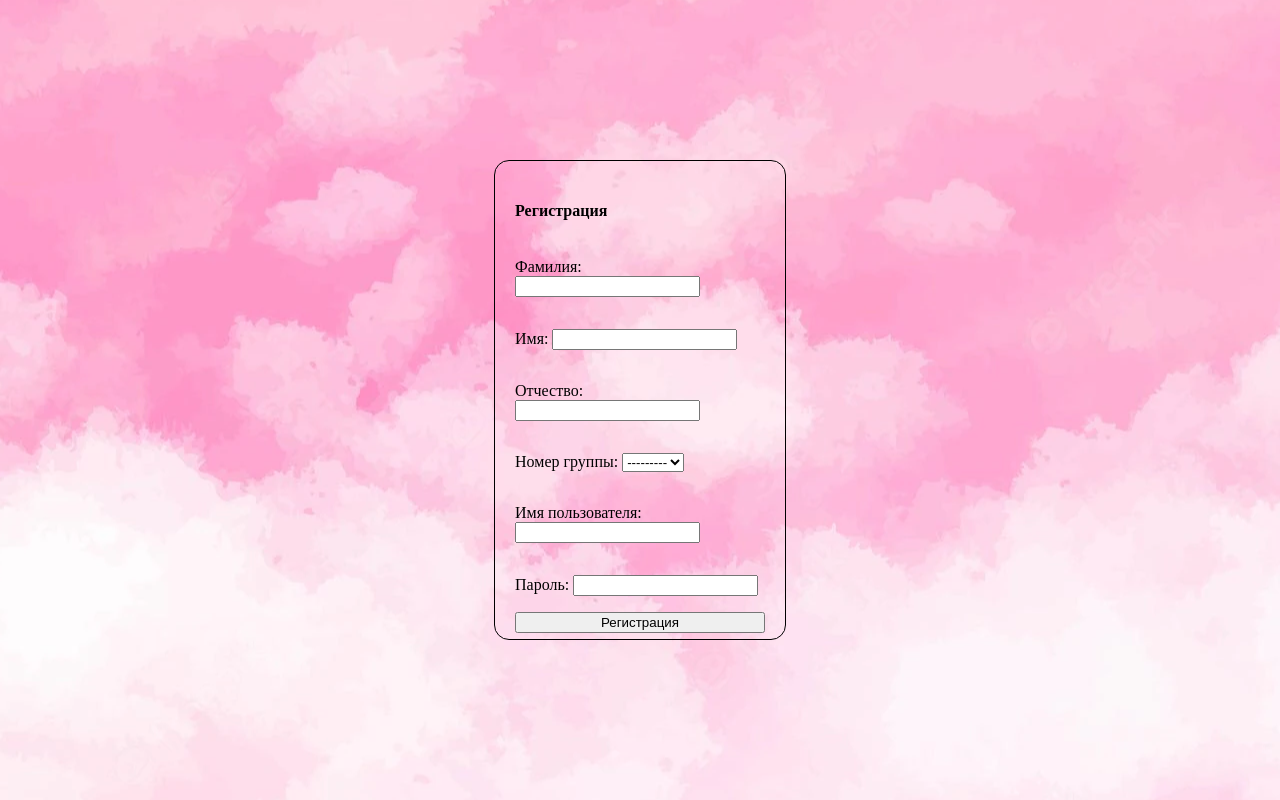
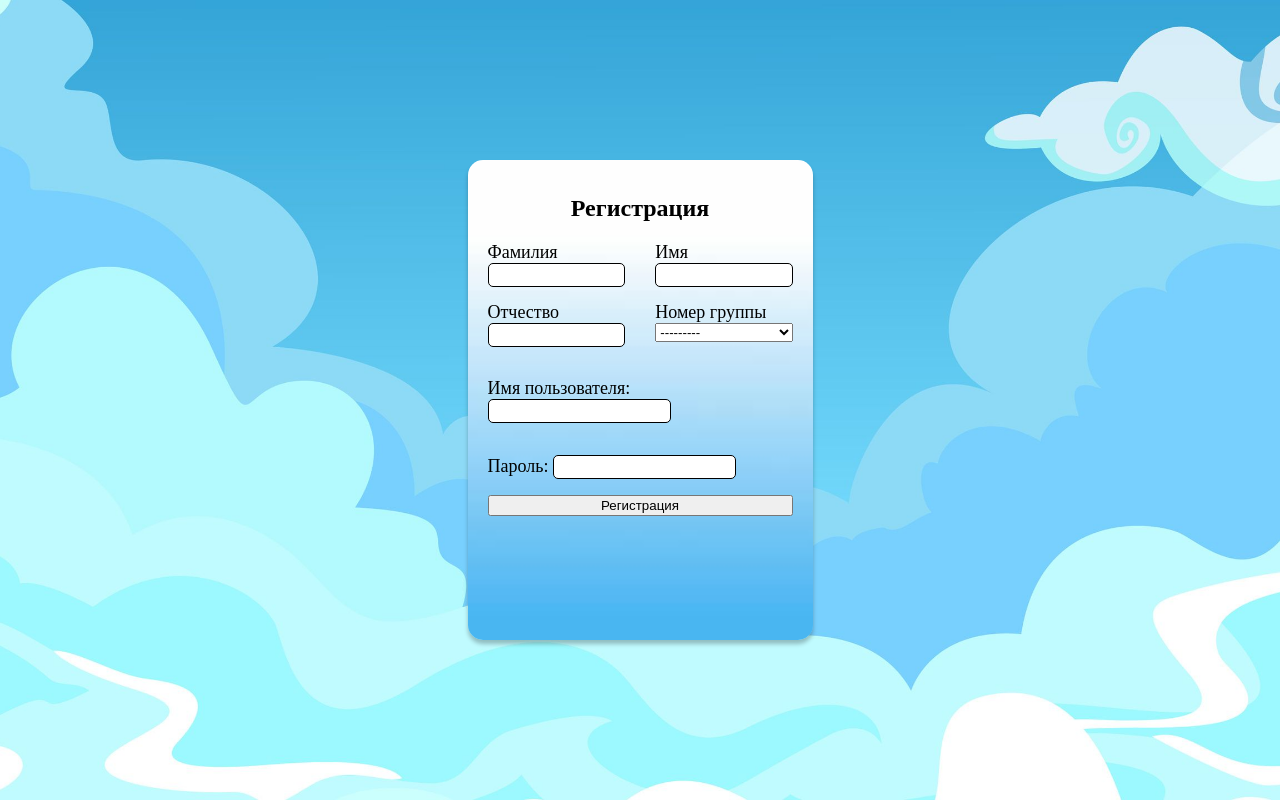
Before and after one commit to Polinaphlej02/TIS, a Django app: page /authorization/registration/ in a window 1280 px wide. Run offline with Django 4.2, Linux system fonts and the light colour scheme; data that the repository does not hold is empty.

Commit message:
reg-styles

```diff
--- a/App/TIS/templates/TIS/registration.html
+++ b/App/TIS/templates/TIS/registration.html
@@ -8,16 +8,62 @@
             display: flex;
             height: 100vh;
             margin: 0;
-            background: url("../../static/pictures/hand-painted-watercolor-background-pink-with-sky-and-clouds-shape_41066-2077.png") no-repeat center center fixed;
+            background: url("../../static/pictures/cloud_background.jpg") no-repeat center center fixed;
+            background-size: auto;
+            background-size: cover;
         }
+
         form {
-            width: 250px;
-            border: 1px solid;
+            width: 305px;
             padding: 20px;
             display: flex;
             flex-direction: column;
             margin: 20vh auto;
             border-radius: 15px;
+
+            background: url("../../static/pictures/suda.jpg") no-repeat center center;
+            background-size: auto;
+            background-size: cover;
+            box-shadow: 0 4px 4px rgba(0,0,0,.25);
+        }
+
+        form h4 {
+            display: flex;
+            justify-content: center;
+            margin-top: 15px;
+            font-size: 24px;
+            margin-bottom: 20px;
+        }
+
+        form input {
+            height: 20px;
+            border-radius: 5px;
+            border: 1px black solid;
+        }
+
+        form label {
+            font-size: 18px;
+        }
+
+        .group__wrapper,
+        .patronomic__wrapper,
+        .name__wrapper,
+        .surname__wrapper {
+            display: flex;
+            flex-direction: column;
+            width: 45%;
+        }
+
+        .group__wrapper,
+        .name__wrapper {
+            margin-left: auto;
+        }
+
+        .second-row,
+        .name-surname__wrapper {
+            display: flex;
+            flex-direction: row;
+            margin-bottom: 15px;
         }
     </style>
 </head>
@@ -25,14 +71,30 @@
 <form action="{% url 'registration' %}" method="post">
     <h4>Регистрация</h4>
     {% csrf_token %}
-    <p><label for="{{ form.last_name.id_for_label }}">{{ form.last_name.label }}: </label>{{ form.last_name }}</p>
-    <div>{{ form.last_name.errors }}</div>
-    <p><label for="{{ form.first_name.id_for_label }}">{{ form.first_name.label }}: </label>{{ form.first_name }}</p>
-    <div>{{ form.first_name.errors }}</div>
-    <p><label for="{{ form.patronymic.id_for_label }}">{{ form.patronymic.label }}: </label>{{ form.patronymic }}</p>
-    <div>{{ form.patronymic.errors }}</div>
-    <p><label for="{{ form.num_group.id_for_label }}">{{ form.num_group.label}}: </label>{{ form.num_group }}</p>
-    <div>{{ form.num_group.errors }}</div>
+    <div class="name-surname__wrapper">
+        <div class="surname__wrapper">
+            <label for="{{ form.last_name.id_for_label }}">{{ form.last_name.label }}</label>
+            {{ form.last_name }}
+            <div>{{ form.last_name.errors }}</div>
+        </div>
+        <div class="name__wrapper">
+        <label for="{{ form.first_name.id_for_label }}">{{ form.first_name.label }}</label>
+        {{ form.first_name }}
+        </div>
+        <div>{{ form.first_name.errors }}</div>
+    </div>
+    <div class="second-row">
+        <div class="patronomic__wrapper">
+            <label for="{{ form.patronymic.id_for_label }}">{{ form.patronymic.label }}</label>
+            {{ form.patronymic }}
+            <div>{{ form.patronymic.errors }}</div>
+        </div>
+        <div class="group__wrapper">
+            <label for="{{ form.num_group.id_for_label }}">{{ form.num_group.label }}</label>
+            {{ form.num_group }}
+            <div>{{ form.num_group.errors }}</div>
+        </div>
+    </div>
     <p><label for="{{ form.username.id_for_label }}">{{ form.username.label }}: </label>{{ form.username }}</p>
     <div>{{ form.username.errors }}</div>
     <p><label for="{{ form.password.id_for_label }}">{{ form.password.label }}: </label>{{ form.password }}</p>
```
Also changed, not shown: App/TIS/templates/TIS/authorization.html (+11 -12 lines), App/TIS/static/pictures/back.jpg (added), App/TIS/static/pictures/background2.png (deleted), App/TIS/static/pictures/background_reg.jpg (deleted), App/TIS/static/pictures/cloud_background.jpg (added), App/TIS/static/pictures/fon.jpg, App/TIS/static/pictures/kids-bg.jpg (deleted), App/TIS/static/pictures/lalala.jpg (added), App/TIS/static/pictures/suda.jpg (added).
